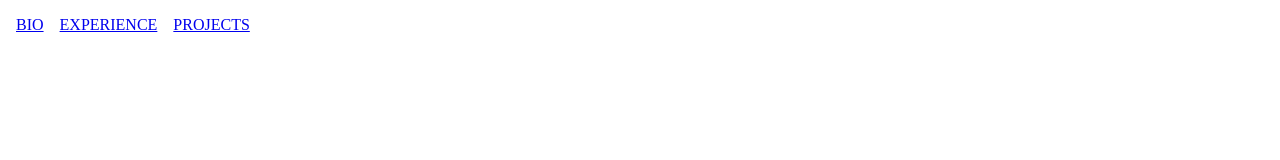
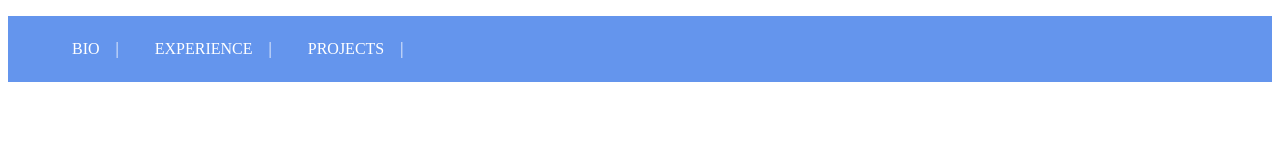
Before and after one commit to bartdycz/bartdycz.gihub.io, a plain HTML site: page index.html in a window 1280 px wide. Drawn offline with Linux system fonts and the light colour scheme.

Commit message:
corrected nav style

```diff
--- a/style.css
+++ b/style.css
@@ -1,13 +1,20 @@
-.menu {
-  list-style-type: none;
-  background-color: cornflowerblue;
-  margin: 0;
-  padding: 0;
+nav {
+  background: cornflowerblue;
 }
 
 .menu-item {
-  float: left;
   color: white;
-  display: block;
+  display: inline-block;
   padding: 8px;
 }
+
+a {
+  color: white;
+  text-decoration: none;
+  display: block;
+  padding: 1rem 0rem 1rem 1rem;
+  &:after {
+    content: '|';
+    margin-left: 1rem
+  }
+}
```
